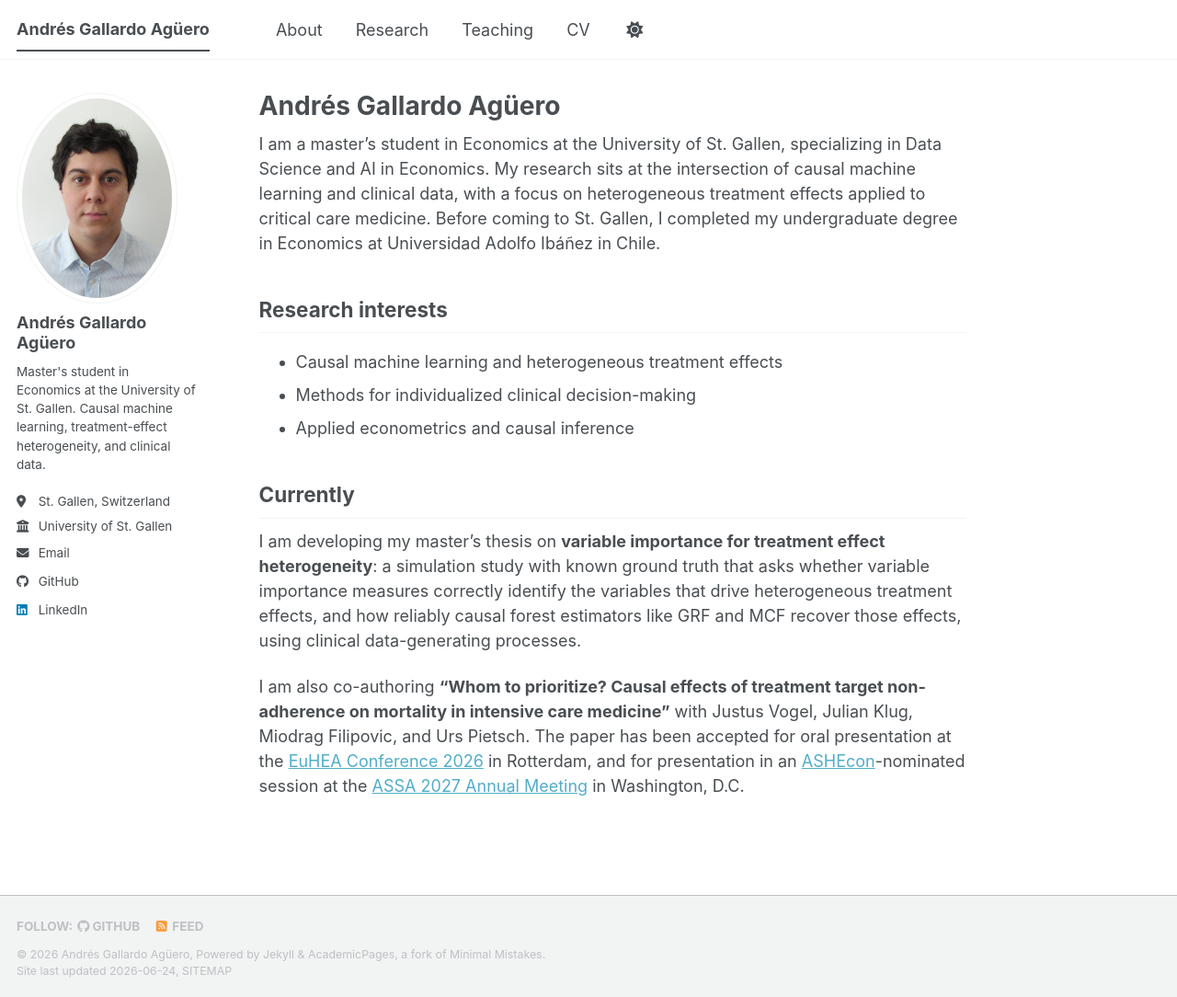
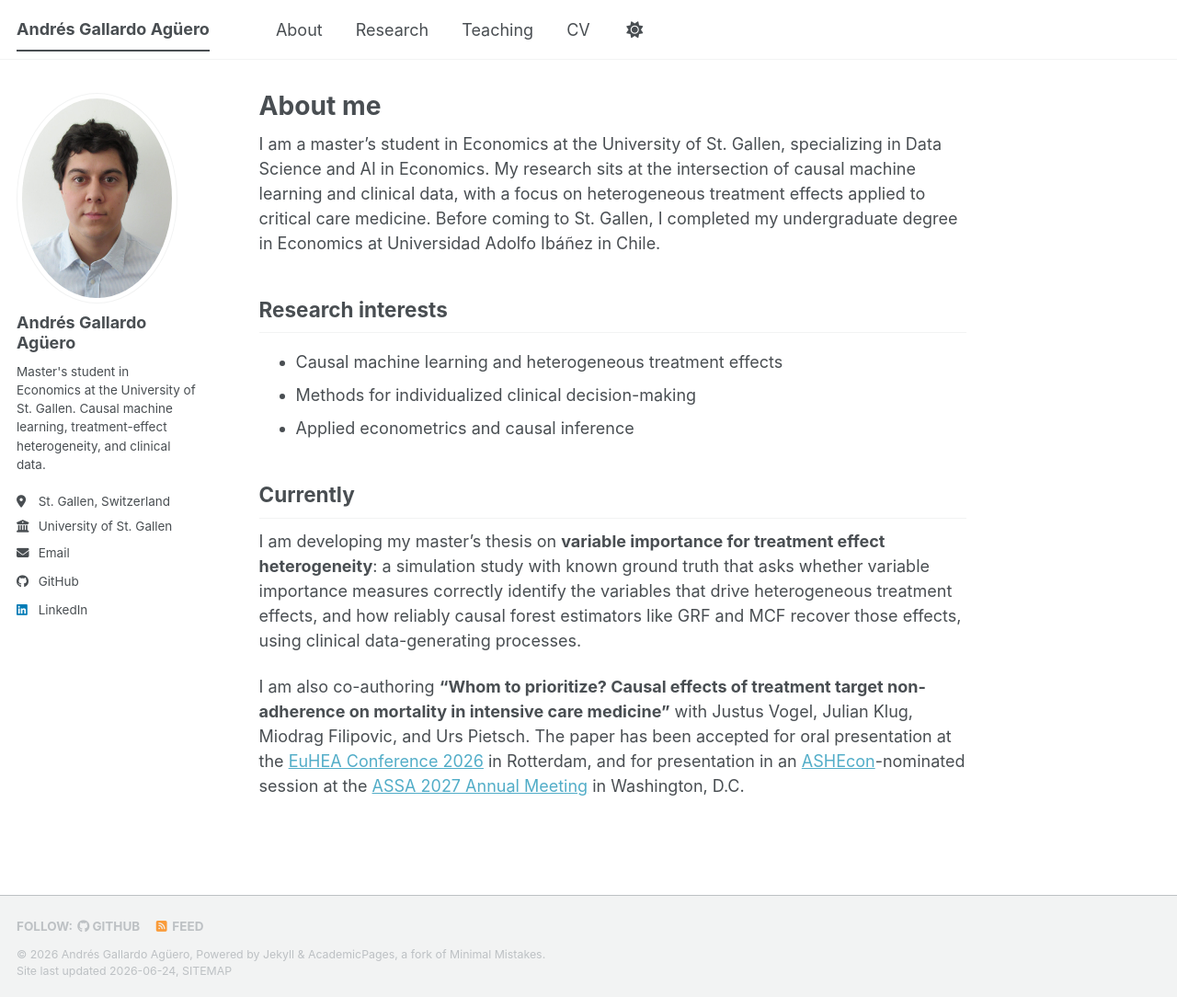
Before and after one commit to andresgallardoaguero/andresgallardoaguero.github.io, a Jekyll site: the page built from _pages/about.md, in a window 1280 px wide and 1084 px high. Shown: the whole window at 92% size. Built offline with Jekyll 4.4.1, drawn with Linux system fonts in a browser that asks for light colours; a script bundle is joined from its source files by our own code; library files that are not in the unit come from our copies.

Commit message:
Set homepage heading to About me

```diff
--- a/_pages/about.md
+++ b/_pages/about.md
@@ -1,6 +1,6 @@
 ---
 permalink: /
-title: "Andrés Gallardo Agüero"
+title: "About me"
 author_profile: true
 redirect_from:
   - /about/
```
